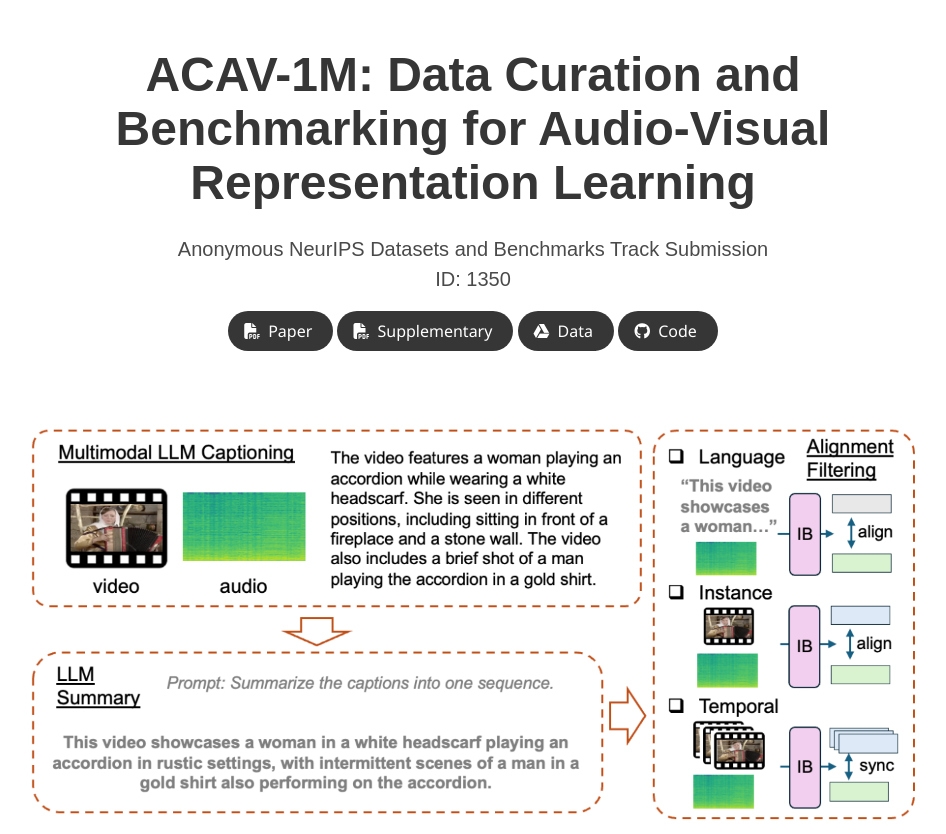
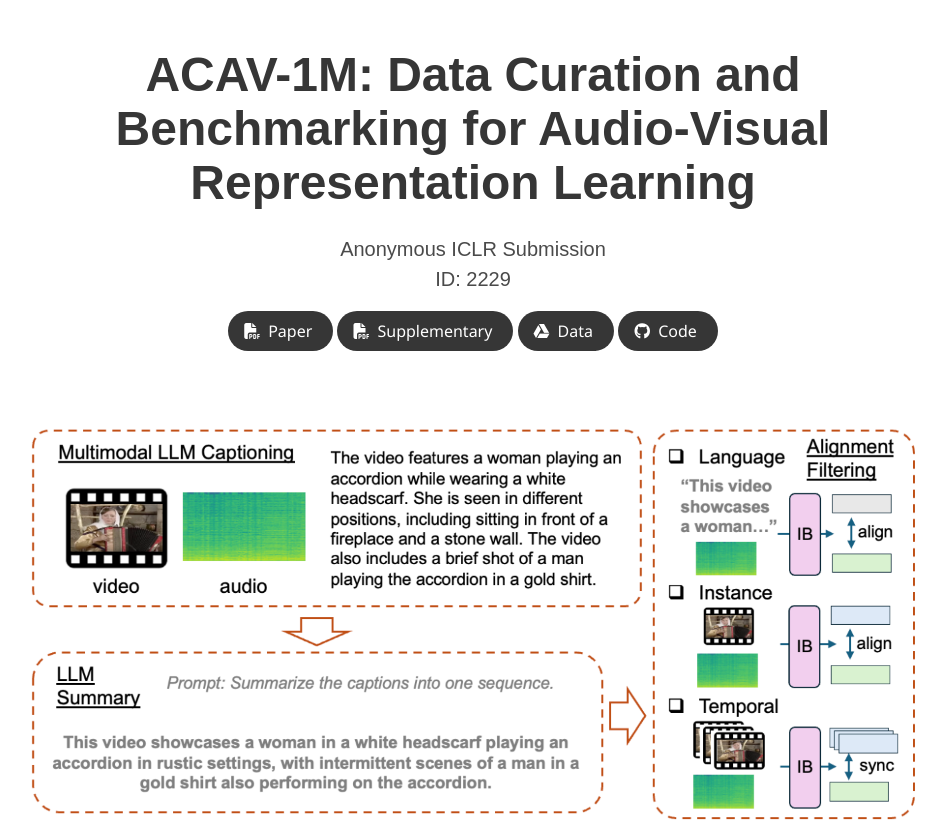
Before and after one commit to acav1m/acav1m.github.io, a plain HTML site: page index.html in a window 1280 px wide. Shown: the top 834 px of the page, without its empty margins (167-1113 px from the left). Drawn offline with nearby package versions, Linux system fonts and the light colour scheme; some icons are missing; a web font is replaced by a local one.

Commit message:
Update index.html

```diff
--- a/index.html
+++ b/index.html
@@ -35,11 +35,11 @@
         <div class="column has-text-centered">
           <h1 class="title is-1 publication-title">ACAV-1M: Data Curation and Benchmarking for Audio-Visual Representation Learning</h1>
           <div class="is-size-5 publication-authors">
-            Anonymous NeurIPS Datasets and Benchmarks Track Submission
+            Anonymous ICLR Submission
           </div>
 
           <div class="is-size-5 publication-authors">
-            ID: 1350
+            ID: 2229
           </div>
 
           <div class="column has-text-centered">
```
